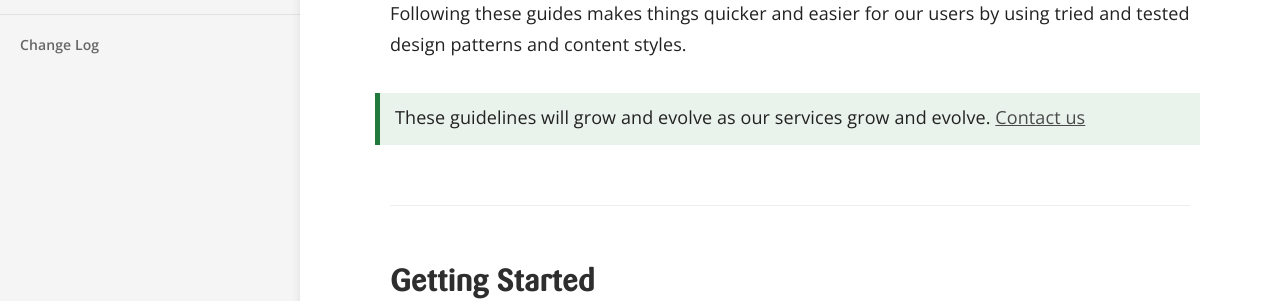
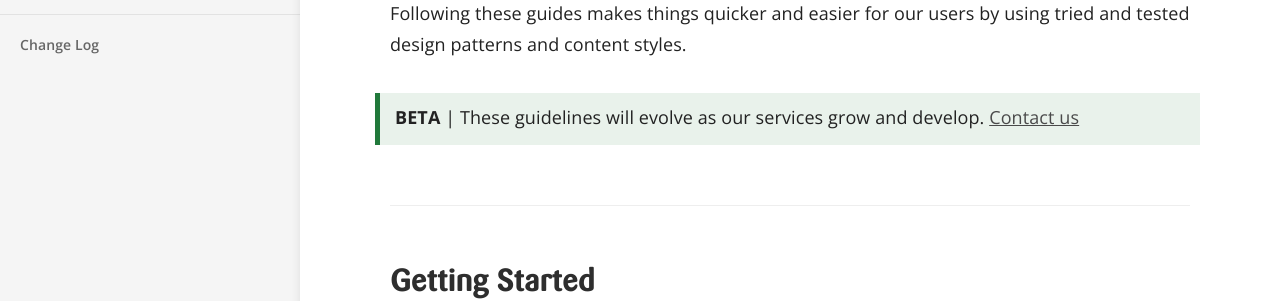
Before and after one commit to leicsCC/leicscc.github.io, a Jekyll site: the page built from index.md, in a window 1280 px wide. Shown: the part 319-620 px from the top of the page. Built offline with Jekyll 4.4.1, drawn with Linux system fonts in a browser that asks for light colours.

Commit message:
Update index.md

```diff
--- a/index.md
+++ b/index.md
@@ -8,7 +8,7 @@ Use these resources to design and build digital services.
 
 Following these guides makes things quicker and easier for our users by using tried and tested design patterns and content styles.
 
-> These guidelines will grow and evolve as our services grow and evolve.
+> **BETA** | These guidelines will evolve as our services grow and develop.
 > [Contact us](mailto:web@leics.gov.uk)
 
 ### Getting Started
```
